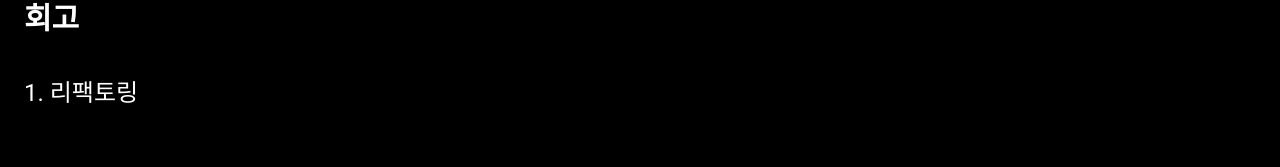
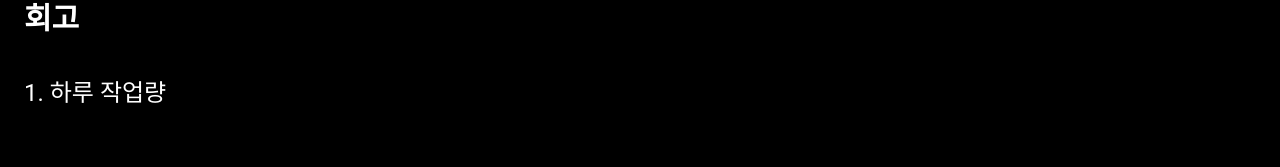
Before and after one commit to maantano/introduce, a React (Create React App) app: page /chungsol in a window 1280 px wide. Shown: the part 2627-2794 px from the top of the page. Built offline with nearby package versions, Linux system fonts and the light colour scheme.

Commit message:
:20240402

```diff
--- a/src/page/portfolio/Chungsol.js
+++ b/src/page/portfolio/Chungsol.js
@@ -170,7 +170,7 @@ const Chungsol = () => {
         <div className="p-2">
           <div>
             <h2 className="text-3xl font-bold mb-4">회고</h2>
-            <p className="text-2xl mt-10 mb-8">1. 리팩토링</p>
+            <p className="text-2xl mt-10 mb-8">1. 하루 작업량</p>
             <p className="text-xl mt-10 mb-8">
               <br />
               제가 하루만에 얼마만큼의 일을할 수 있는지 알수있었습니다. 간단한
```
